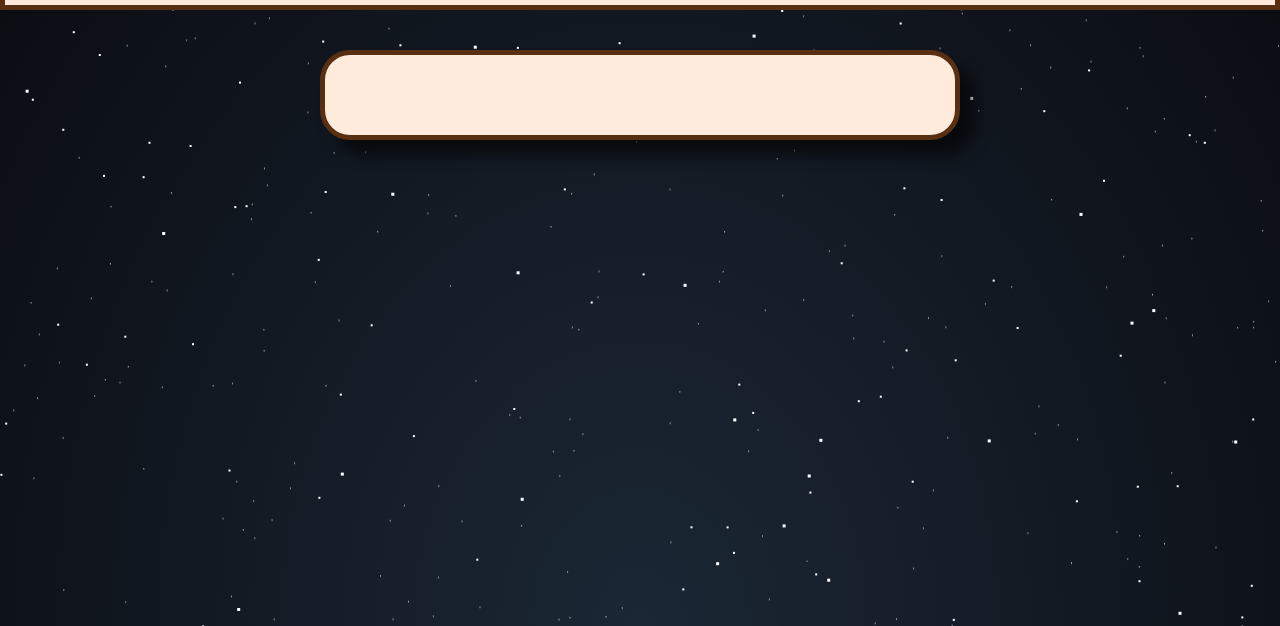
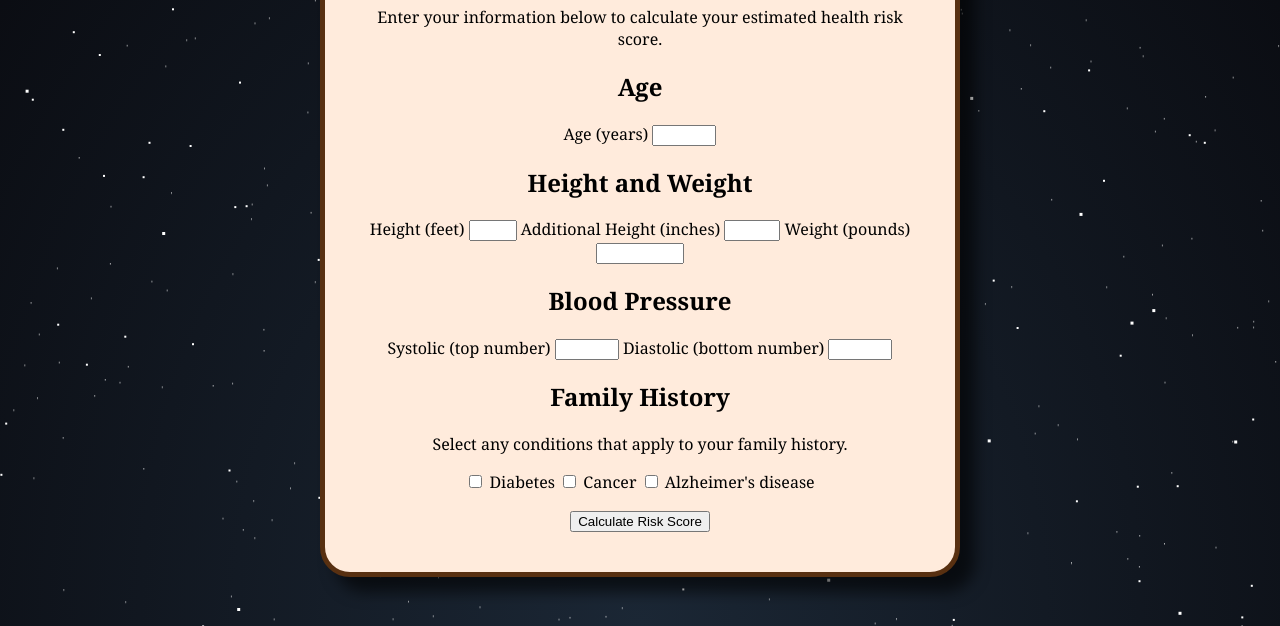
Before and after one commit to The-Ultimate-Null-Pointers/health-risk-calculator-static, a plain HTML site: page index.html in a window 1280 px wide. Shown: the part 174-800 px from the top of the page. Drawn offline with Linux system fonts and the light colour scheme; no server answers.

Commit message:
Adding in inputs and validation

```diff
--- a/index.html
+++ b/index.html
@@ -16,41 +16,146 @@
         <div class="stars stars--large"></div>
     </div>
 
-	<div class='header'>
-		<h1>Ultimate Health Risk Calculator</h1>
-		<p>This calculator assesses health risk category based age, BMI, blood pressure, and family disease history.</p>
-	</div>
+	<main class="card">
+        <h1>Ultimate Health Risk Calculator</h1>
 
-	<div class='container'>
-		<div class='card'>
-			<!-- Need to fill these in, feel free to change/merge the classes -->
-			<div class='instructions'>
+        <p class="instructions">
+            Enter your information below to calculate your estimated
+            health risk score.
+        </p>
 
-			</div>
+        <form id="health-form" novalidate>
+            <section class="age">
+                <h2>Age</h2>
 
-			<div class='age'>
+                <label for="age">Age (years)</label>
+                <input
+                    type="number"
+                    id="age"
+                    name="age"
+                    min="18"
+                    max="120"
+                    step="1"
+                    required
+                >
+            </section>
 
-			</div>
+            <section class="bmi">
+                <h2>Height and Weight</h2>
 
-			<div class='blood-pressure'>
+                <label for="height-feet">Height (feet)</label>
+                <input
+                    type="number"
+                    id="height-feet"
+                    name="height-feet"
+                    min="0"
+                    max="8"
+                    step="1"
+                    required
+                >
 
-			</div>
+                <label for="height-inches">Additional Height (inches)</label>
+                <input
+                    type="number"
+                    id="height-inches"
+                    name="height-inches"
+                    min="0"
+                    max="11"
+                    step="1"
+                    required
+                >
 
-			<div class='bmi'>
+                <label for="weight-pounds">Weight (pounds)</label>
+                <input
+                    type="number"
+                    id="weight-pounds"
+                    name="weight-pounds"
+                    min="1"
+                    max="1400"
+                    step="0.1"
+                    required
+                >
+            </section>
 
-			</div>
+            <section class="blood-pressure">
+                <h2>Blood Pressure</h2>
 
-			<div class='family-disease'>
+                <label for="systolic">Systolic (top number)</label>
+                <input
+                    type="number"
+                    id="systolic"
+                    name="systolic"
+                    min="1"
+                    max="300"
+                    step="1"
+                    required
+                >
 
-			</div>
+                <label for="diastolic">Diastolic (bottom number)</label>
+                <input
+                    type="number"
+                    id="diastolic"
+                    name="diastolic"
+                    min="1"
+                    max="200"
+                    step="1"
+                    required
+                >
+            </section>
 
-			<div class='risk-score'>
+            <section class="family-disease">
+                <h2>Family History</h2>
+                <p>Select any conditions that apply to your family history.</p>
 
-			</div>
-		</div>
+                <label for="family-diabetes">
+                    <input
+                        type="checkbox"
+                        id="family-diabetes"
+                        name="family-history"
+                        value="diabetes"
+                    >
+                    Diabetes
+                </label>
 
-	</div>
+                <label for="family-cancer">
+                    <input
+                        type="checkbox"
+                        id="family-cancer"
+                        name="family-history"
+                        value="cancer"
+                    >
+                    Cancer
+                </label>
 
+                <label for="family-alzheimers">
+                    <input
+                        type="checkbox"
+                        id="family-alzheimers"
+                        name="family-history"
+                        value="Alzheimer's"
+                    >
+                    Alzheimer's disease
+                </label>
+            </section>
+
+            <p id="error-message" role="alert" aria-live="polite"></p>
+
+            <button type="submit" id="submit-button">
+                Calculate Risk Score
+            </button>
+        </form>
+
+        <section class="risk-score" id="risk-score" hidden>
+            <h2>Your Results</h2>
+
+            <div id="result-content"></div>
+
+            <p class="disclaimer">
+                This calculator provides an educational estimate only.
+                It is not a medical diagnosis or a substitute for advice
+                from a healthcare professional.
+            </p>
+        </section>
+    </main>
 </body>
-
 </html>
--- a/script.js
+++ b/script.js
@@ -59,6 +59,22 @@ function validateBloodPressure({ systolic, diastolic }) {
     if (systolic <= 0 || diastolic <= 0) {
         return {valid: false, code: "OUT_OF_RANGE", message: "Please enter pysically possible values for blood pressure."}
     }
+        if (systolic < 50 || systolic > 300 ||
+        diastolic < 30 || diastolic > 200) {
+        return {
+            valid: false,
+            code: "OUT_OF_RANGE",
+            message: "Please enter realistic blood pressure values."
+        }
+    }
+
+    if (systolic <= diastolic) {
+        return {
+            valid: false,
+            code: "INVALID_BLOOD_PRESSURE",
+            message: "Systolic pressure must be greater than diastolic pressure."
+        }
+    }
     return {valid: true}
 }
 
@@ -83,6 +99,31 @@ function validateBMI({ heightFeet, heightInches, weightPounds }) {
     }
     if (heightFeet < 0 || heightInches < 0 || weightPounds <= 0) {
         return {valid: false, code: "OUT_OF_RANGE", message: "Please enter physically possible values for height and weight."}
+    }
+        const totalHeightInches = (heightFeet * 12) + heightInches
+
+    if (totalHeightInches < 24) {
+        return {
+            valid: false,
+            code: "HEIGHT_TOO_LOW",
+            message: "Height must be at least 2 feet."
+        }
+    }
+
+    if (heightInches >= 12) {
+        return {
+            valid: false,
+            code: "INVALID_HEIGHT",
+            message: "Please enter 0–11 inches in the inches field."
+        }
+    }
+
+    if (weightPounds > 1400) {
+        return {
+            valid: false,
+            code: "OUT_OF_RANGE",
+            message: "Please enter a realistic weight in pounds."
+        }
     }
     return {valid: true}
 }
@@ -157,6 +198,13 @@ function validateAge(age) {
     if (age < 0) {
         return {valid: false, code: "OUT_OF_RANGE", message: "Please enter a physically possible value for age."}
     }
+        if (age < 18 || age > 120) {
+        return {
+            valid: false,
+            code: "OUT_OF_RANGE",
+            message: "Age must be between 18 and 120."
+        }
+    }
     return {valid: true}
 }
 function validateFamilyHistory(familyHistory) {
```
